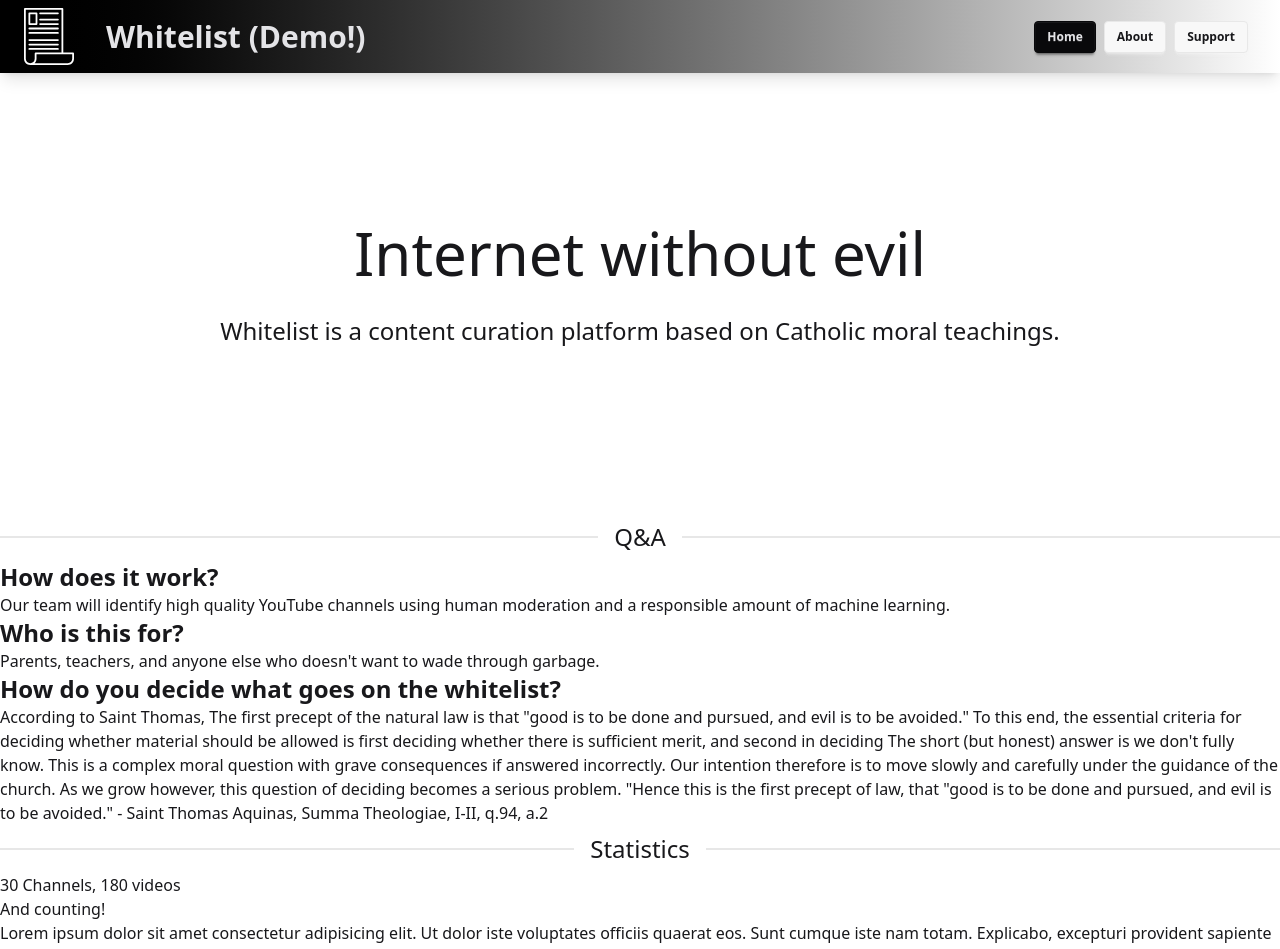
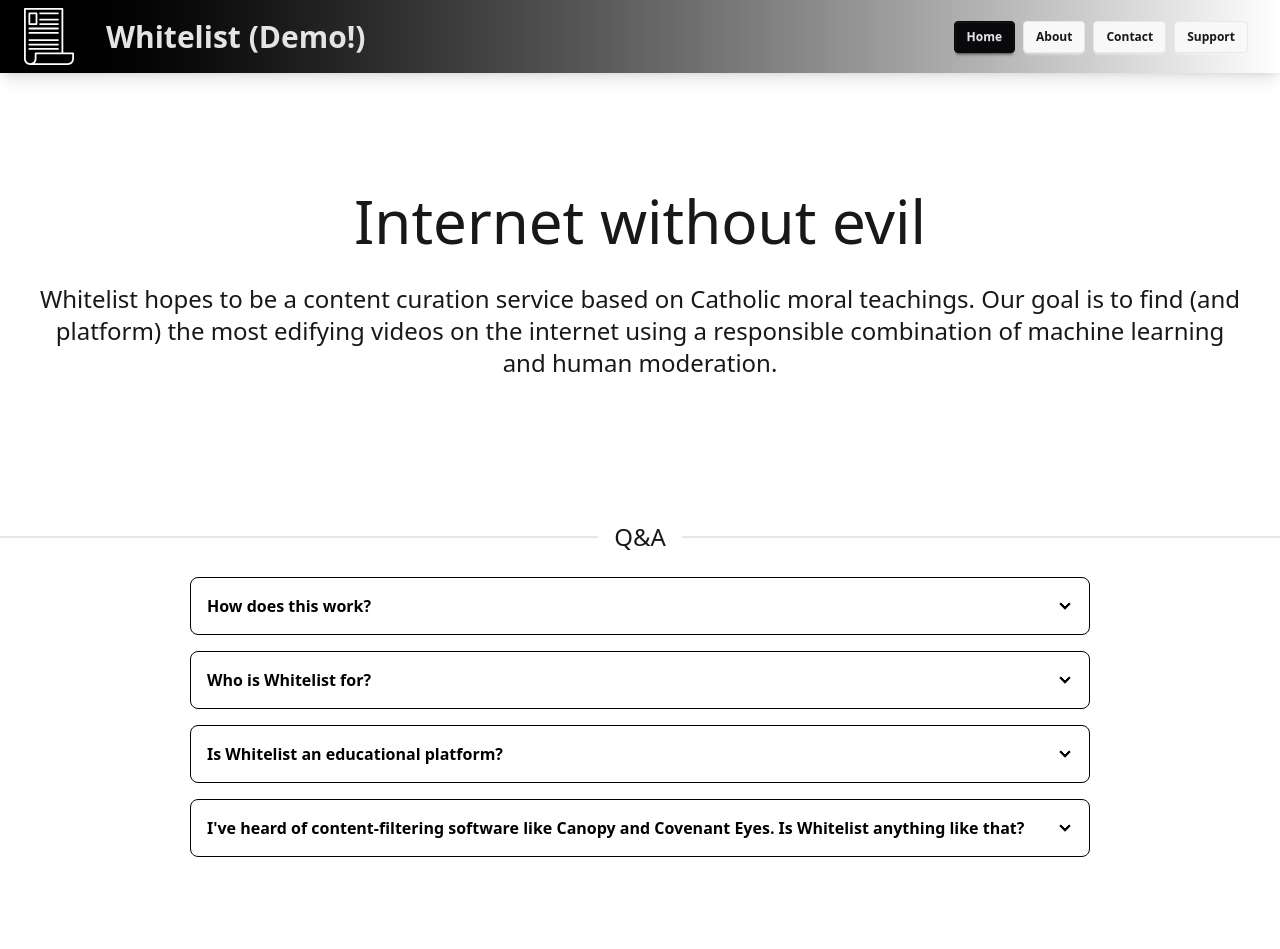
Before and after one commit to FalafelGood/Whitelist-Web, a React (Vite) app: page /about in a window 1280 px wide. Shown: the top 949 px of the page. After the commit the page ends 889 px from the top, so only its background shows below. Built offline with nearby package versions, Linux system fonts and the light colour scheme; data requests are answered from the project's data file.

Commit message:
Added a DropBox component for the Q&A in the about page and began populating About page with info

```diff
--- a/src/App.jsx
+++ b/src/App.jsx
@@ -3,6 +3,7 @@ import { BrowserRouter as Router, Route, Routes } from 'react-router-dom'
 import Navbar from './components/Navbar.jsx'
 import Home from './pages/Home.jsx'
 import About from './pages/About.jsx'
+import Contact from './pages/Contact.jsx'
 import VideoPage from './pages/VideoPage.jsx'
 import ChannelPage from './pages/ChannelPage.jsx'
 import './App.css'
@@ -17,6 +18,7 @@ function App() {
           <Routes>
             <Route path='/' element={<Home />}/>
             <Route path='/about' element={<About />}/>
+            <Route path='/contact' element={<Contact />}/>
             <Route path='/watch/*' element={<VideoPage />}/>
             <Route path='/channel/*' element={<ChannelPage />}/>
           </Routes>
--- /dev/null
+++ b/src/components/DropBox.jsx
@@ -0,0 +1,14 @@
+function DropBox({ title, body }) {
+  return (
+    <div tabIndex="0" className="bg-white border-solid border-1 border-color-black text-black focus:bg-black focus:text-white collapse collapse-arrow w-3/4 max-w-[900px] transition duration-500 ease-in-out" >
+      <div className="collapse-title font-bold">
+        {title}
+      </div>
+      <div className="collapse-content text-sm">
+        {body}
+      </div>
+    </div>
+  )
+}
+
+export default DropBox
--- a/src/components/Navbar.jsx
+++ b/src/components/Navbar.jsx
@@ -1,7 +1,7 @@
 import {useState} from 'react';
 import {Link} from 'react-router-dom'
 
-const buttons = ['Home', 'About', 'Support'];
+const buttons = ['Home', 'About', 'Contact', 'Support'];
 
 function Navbar({ title='Whitelist (Demo!)' }) {
 
--- a/src/pages/About.jsx
+++ b/src/pages/About.jsx
@@ -1,3 +1,5 @@
+import DropBox from "../components/DropBox"
+
 function About() {
   return(
     <>
@@ -5,68 +7,64 @@ function About() {
         <div className="hero-content text-center flex-col min-h-[440px]">
         <h1 className="text-6xl mb-4">Internet without evil</h1>
         <p className='mb-4 mr-4 ml-4 text-2xl font-light'>
-          Whitelist is a content curation platform based on Catholic moral teachings.
+          Whitelist hopes to be a content curation service based on Catholic moral teachings. Our goal is to find (and platform) the most edifying videos on the internet using a responsible combination of machine learning and human moderation.
         </p>
         </div>
       </div>
 
-      <div className="divider">
+      <div className="divider mb-8">
         <h1 className="text-2xl">Q&A</h1>
       </div>
 
-      <h1 className="text-2xl">
-        <b>
-        How does it work?
-        </b>
-      </h1>
+      <div className="flex flex-col justify-center items-center gap-4 mb-8">
 
-      <p>
-        Our team will identify high quality YouTube channels using human moderation and a responsible amount of machine learning.
-      </p>
+        <DropBox
+          title="How does this work?"
+          // Pass jsx into the body instead of a string
+          body={
+            <>
+              In broad strokes, our team will identify promising YouTube channels and scrutinize their content. When we find a creator who consistently makes high quality videos in accordance with Catholic moral teachings, we will add them to the whitelist and their videos will become available to watch.
+              <br /><br />
+              Moreover, each video on the whitelist will be assigned a rating that indicates both its merits and its potential hazards. This way, parents (or sensitive viewers) will be able to filter out any content they deem unsuitable.
+            </>
+          }
+        />
 
-      <h1 className="text-2xl">
-        <b>
-        Who is this for?
-        </b>
-      </h1>
+        <DropBox
+          title="Who is Whitelist for?"
+          body={
+            <>
+              Everyone! We're building Whitelist to be enjoyed by children, parents, schools, and whoever else wants to watch good, clean videos.
+            </>
+          }
+        />
 
-      <p>
-        Parents, teachers, and anyone else who doesn't want to wade through garbage.
-      </p>
+        <DropBox
+          title="Is Whitelist an educational platform?"
+          body={
+            <>
+              Currently, the vision is to sell two products: A home version that has a little bit of everything, and a school version that only contains educational content.
+            </>
+          }
+        />
 
-      <h1 className="text-2xl">
-        <b>
-        How do you decide what goes on the whitelist?
-        </b>
-      </h1>
+        <DropBox
+          title="I've heard of content-filtering software like Canopy and Covenant Eyes. Is Whitelist anything like that?"
+          body={
+            <>
+              Yes and no. We have the same objective of creating a safer internet, but we differ in our methodology. Services like Canopy or Covenant Eyes block sexually explicit content using a combination of database queries and real-time filtering. Whitelist improves on these kind of services in three main ways:
+              <br />
+              <br />
 
-      <p>
-        According to Saint Thomas, The first precept of the natural law is that "good is to be done and pursued, and evil is to be avoided."
+              <ol type="1" className="list-decimal ml-6">
+                <li>We don't just block sexually explicit content. We disallow everything evil.</li>
+                <li>Unlike Canopy or Covenant eyes, Whitelist is based explicitly on Catholic moral teachings.</li>
+                <li>Our whitelist based approach, although more restrictive, is considerably safer.</li>
+              </ol>
+            </>
+          }
+        />
 
-        To this end, the essential criteria for deciding whether material should be allowed is first deciding whether there is sufficient merit, and second in deciding
-
-         The short (but honest) answer is we don't fully know. This is a complex moral question with grave consequences if answered incorrectly. Our intention therefore is to move slowly and carefully under the guidance of the church.
-
-        As we grow however, this question of deciding becomes a serious problem. "Hence this is the first precept of law, that "good is to be done and pursued, and evil is to be avoided." - Saint Thomas Aquinas, Summa Theologiae, I-II, q.94, a.2
-      </p>
-
-      <div className="divider">
-        <h1 className="text-2xl">Statistics</h1>
-      </div>
-
-      <h1>30 Channels, 180 videos</h1>
-      <h1>And counting!</h1>
-
-      <p>
-        Lorem ipsum dolor sit amet consectetur adipisicing elit. Ut dolor iste voluptates officiis quaerat eos. Sunt cumque iste nam totam. Explicabo, excepturi provident sapiente architecto nulla asperiores animi ullam magni quas. Doloribus facere fuga voluptas animi aut. Exercitationem odio, est, assumenda quisquam eveniet, accusamus enim recusandae quas pariatur maxime nostrum.
-      </p>
-
-      <div className="divider">
-        <h1 className="text-2xl">Our Vision</h1>
-      </div>
-
-      <div className="divider">
-        <h1 className="text-2xl">Meet the team</h1>
       </div>
     </>
   )
--- /dev/null
+++ b/src/pages/Contact.jsx
@@ -0,0 +1,13 @@
+function Contact() {
+  return (
+    <>
+      <div className="hero">
+        <div className="hero-content text-center flex-col min-h-[440px]">
+        <h1 className="text-6xl mb-4">Let's catch up.</h1>
+        </div>
+      </div>
+    </>
+  )
+}
+
+export default Contact;
```
